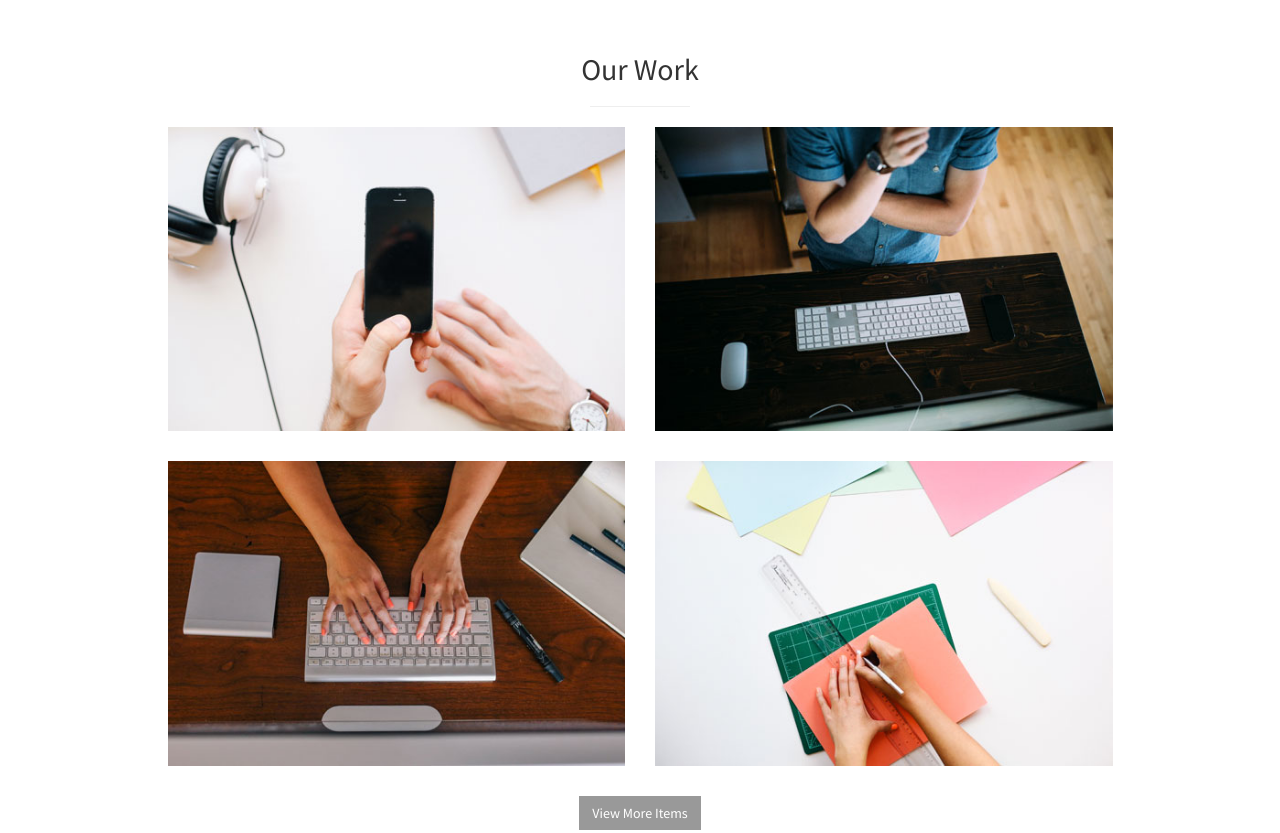
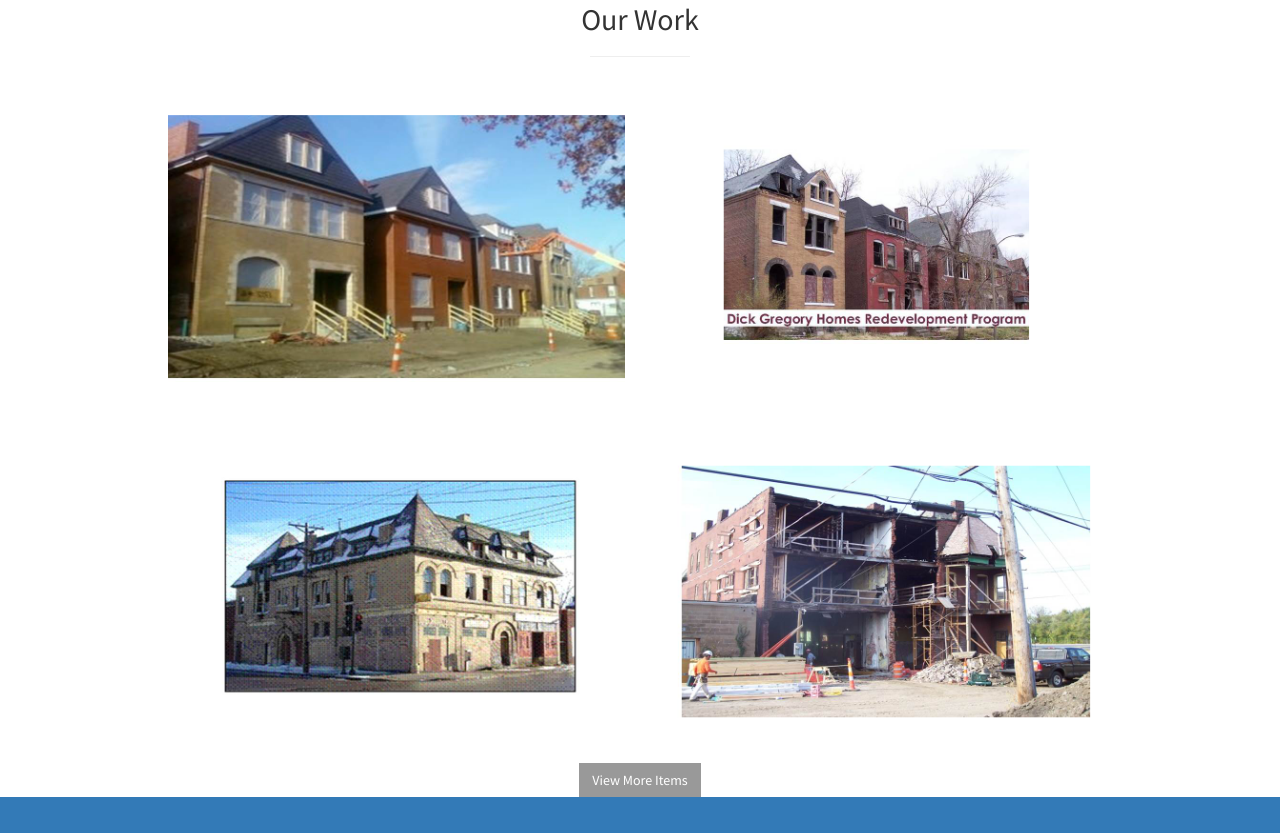
Before and after one commit to harold-crumpton/Harold-pie, a plain HTML site: page Harold-pie/index.html in a window 1280 px wide. Shown: the part 2159-2992 px from the top of the page. Drawn offline with Linux system fonts and the light colour scheme.

Commit message:
Update index.html

```diff
--- a/Harold-pie/index.html
+++ b/Harold-pie/index.html
@@ -164,8 +164,8 @@ The Organization intends to address community deterioration by encouraging, assi
         </div>
     </aside>
 
-    <!-- Portfolio -->
-    <section id="portfolio" class="portfolio">
+    <!-- Slide -->
+    <section id="portfolio" class="slide">
         <div class="container">
             <div class="row">
                 <div class="col-lg-10 col-lg-offset-1 text-center">
@@ -173,30 +173,30 @@ The Organization intends to address community deterioration by encouraging, assi
                     <hr class="small">
                     <div class="row">
                         <div class="col-md-6">
-                            <div class="portfolio-item">
+                            <div class="slide-item">
                                 <a href="#">
-                                    <img class="img-portfolio img-responsive" src="img/portfolio-1.jpg">
+                                    <img class="img-slide img-responsive" src="img/slide1.jpg">
                                 </a>
                             </div>
                         </div>
                         <div class="col-md-6">
-                            <div class="portfolio-item">
+                            <div class="slide-item">
                                 <a href="#">
-                                    <img class="img-portfolio img-responsive" src="img/portfolio-2.jpg">
+                                    <img class="img-slide img-responsive" src="img/slide3.jpg">
                                 </a>
                             </div>
                         </div>
                         <div class="col-md-6">
-                            <div class="portfolio-item">
+                            <div class="slide-item">
                                 <a href="#">
-                                    <img class="img-portfolio img-responsive" src="img/portfolio-3.jpg">
+                                    <img class="img-slide img-responsive" src="img/slide4.jpg">
                                 </a>
                             </div>
                         </div>
                         <div class="col-md-6">
-                            <div class="portfolio-item">
+                            <div class="slide-item">
                                 <a href="#">
-                                    <img class="img-portfolio img-responsive" src="img/portfolio-4.jpg">
+                                    <img class="img-portfolio img-responsive" src="img/slide5.jpg">
                                 </a>
                             </div>
                         </div>
```
